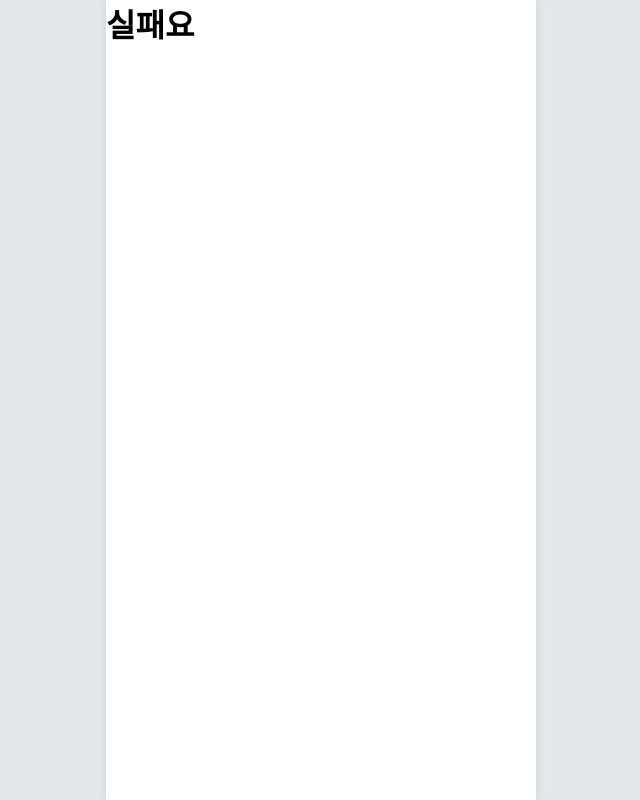
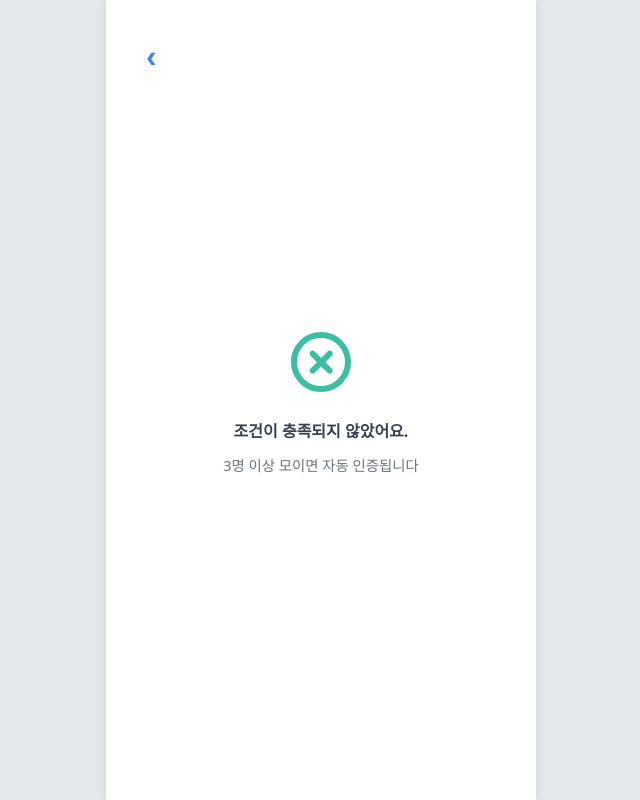
Before and after one commit to flagit-inha/FE-flagit, a React (Vite) app: page /failure in a window 1280 px wide. Shown: the whole page, without its empty margins (319-959 px from the left). Built offline with nearby package versions, Linux system fonts and the light colour scheme.

Commit message:
style: 실패 페이지 디자인 완성

```diff
--- a/src/pages/routePage/FailurePage.css
+++ b/src/pages/routePage/FailurePage.css
@@ -0,0 +1,87 @@
+/* 화면 중앙 카드 레이아웃 */
+.fail-screen{
+    min-height:100svh;
+    display:flex;
+    align-items:center;
+    justify-content:center;
+    background:#fff;
+    padding:3.5rem;
+  }
+
+  .fail-card{
+    width:min(92vw,26rem);
+    min-height:70svh;
+    background:#fff;
+    position:relative;
+    display:flex;
+    flex-direction:column;
+  }
+
+  /* 뒤로가기 */
+  .fail-back{
+    position: absolute;
+  top: -5rem;
+  left: -1rem;
+  background: transparent;
+  border: 0;
+  font-size: 2rem;
+  font-weight: 600;
+  color:#3b82f6;
+  line-height: 1;
+  cursor: pointer;
+  }
+
+  /* 본문 컨텐츠 */
+  .fail-content{
+    margin:auto;                    /* 수직/수평 중앙 */
+    display:flex;
+    flex-direction:column;
+    align-items:center;
+    text-align:center;
+    gap:0.75rem;
+  }
+
+  /* 아이콘(이미지) */
+  .fail-icon{
+    width:4.5rem;
+    height:4.5rem;
+    animation:fail-pop .9s ease both;
+  }
+
+  /* 가벼운 팝-인 */
+  @keyframes fail-pop{
+    0%   { transform:scale(.8); opacity:0; }
+    60%  { transform:scale(1.08); opacity:1; }
+    100% { transform:scale(1); }
+  }
+
+  /* 텍스트 */
+  .fail-title{
+    margin-top:.5rem;
+    font-size:1rem;
+    color:#374151;       /* gray-700 */
+    font-weight:600;
+  }
+
+  .fail-hint{
+    font-size:.9rem;
+    color:#6b7280;       /* gray-500 */
+  }
+
+  /* CTA */
+  .fail-cta{
+    margin-top:1rem;
+    width:100%;
+    max-width:16rem;
+    padding:.75rem 0;
+    border:none;
+    border-radius:.8rem;
+    background:#3CBEA5;  /* 민트 */
+    color:#fff;
+    font-weight:600;
+    font-size:1rem;
+    cursor:pointer;
+  }
+
+  .fail-cta:active{ transform:translateY(1px); }
+  .fail-cta:disabled{ opacity:.6; cursor:not-allowed; }
--- a/src/pages/routePage/FailurePage.jsx
+++ b/src/pages/routePage/FailurePage.jsx
@@ -1,11 +1,50 @@
-import React from 'react';
+import { useLocation, useNavigate } from "react-router-dom";
+import "./FailurePage.css";
 
-function FailurePage() {
+export default function FailurePage() {
+  const nav = useNavigate();
+  const { state } = useLocation();
+
+  // 넘어오면 교체할 수 있는 문구들
+  const title = state?.title || "조건이 충족되지 않았어요.";
+  const hint  = state?.hint  || "3명 이상 모이면 자동 인증됩니다";
+
+  const onRetry = () => {
+    // 이전 화면으로 (필요시 특정 경로로 바꿔도 됨)
+    if (state?.retryTo) nav(state.retryTo);
+    else nav(-1);
+  };
+
   return (
-    <div>
-      <h1>실패요</h1>
+    <div className="fail-screen">
+      <div className="fail-card">
+        {/* 뒤로가기 */}
+        <button
+          className="fail-back"
+          aria-label="뒤로가기"
+          onClick={() => nav(-1)}
+        >
+          ‹
+        </button>
+
+        <div className="fail-content">
+          {/* 실패 아이콘 (이미지) */}
+          <img
+            className="fail-icon"
+            src="/img/check_outline.svg"
+            alt="실패 표시"
+          />
+
+          {/* 문구 */}
+          <p className="fail-title">{title}</p>
+          <p className="fail-hint">{hint}</p>
+
+          {/* CTA
+          <button className="fail-cta" onClick={onRetry}>
+            다시 시도
+          </button> */}
+        </div>
+      </div>
     </div>
   );
 }
-
-export default FailurePage;
```
